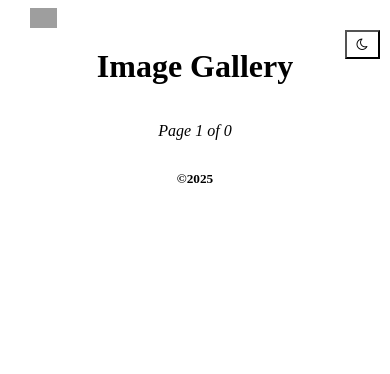
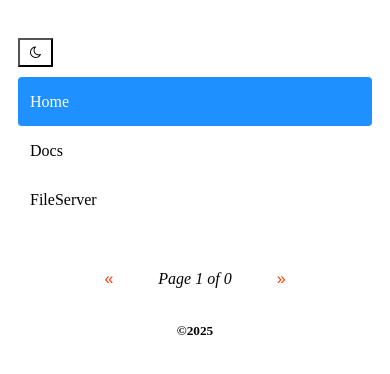
Before and after one commit to PercyLeinad/image-gallery, a FastAPI app: page / in a window 390 px wide. Shown: the top 374 px of the page. Run offline with FastAPI, Linux system fonts and the light colour scheme; grey boxes are pictures that could not be loaded.

Commit message:
ui improvement

```diff
--- a/backend/main.py
+++ b/backend/main.py
@@ -4,6 +4,7 @@ from fastapi.staticfiles import StaticFiles
 from fastapi.templating import Jinja2Templates
 from fastapi.middleware.cors import CORSMiddleware
 import re
+import random
 
 app = FastAPI()
 
@@ -46,7 +47,7 @@ for image in FULL_DIR.glob("*.jpg"):
                 "fhd": f"/{HD_DIR}/{image.name}",
             },
         })
-
+random.shuffle(image_data)
 # Initialize Jinja2 templates
 templates = Jinja2Templates(directory=FRONTEND_DIR / "templates")
 
@@ -76,7 +77,7 @@ async def home(request: Request,
         }
     )
 ###############################
-@app.get("/image/{image_id}")
+@app.get("/photo/{image_id}")
 async def view_image(request: Request, image_id: int):
     """Render image_view.html with a masked URL."""
     image_url = f"/backend/static/images/full/{image_id}.jpg"  # Masked URL (no direct static path)
--- a/frontend/static/css/styles.css
+++ b/frontend/static/css/styles.css
@@ -1,45 +1,7 @@
-/* :root {
-    --background-color: rgb(0, 0, 0);
-    --text-color: #ffffff;
-} */
-
 [data-theme="dark"] {
     --background-color: #000000;
     --text-color: #ffffff;
 }
-[data-src]{   /* ensures placeholders start full*/
-	min-width: auto;
-	min-height: 200px;
-	opacity: 1;
-}
-button#theme-toggle {
-    margin-top: 20px;
-    padding: 5px 10px;
-    cursor: pointer;
-    background-color: var(--text-color);
-    color: var(--background-color);
-}
-
-div.toggle {
-    position: absolute; /* Or fixed, depending on your needs */
-    top: 20px; /* Adjust as needed */
-    right: 20px; /* Adjust as needed */
-    display: flex;
-    flex-direction: column;
-    align-items: center;
-    justify-content: center;
-}
-
-@media (max-width: 768px) { /* Example breakpoint - adjust as needed */
-    div.toggle {
-        top: 10px; /* Adjust for smaller screens */
-        right: 10px; /* Adjust for smaller screens */
-        font-size: smaller; /* Optional: Adjust font size */
-    }
-}
-
-
-
 
 body {
     background-color: var(--background-color);
@@ -47,13 +9,62 @@ body {
     transition: background-color 0.3s, color 0.3s;
 }
 
+/* Wrapper div */
+.wrapper{
+
+    display: grid;
+    gap: 5px;
+    border-bottom: red;
+
+}
+/* header div */
+.header-right {
+    float: right;
+}
+.header {
+    overflow: hidden;
+    padding: 20px 10px;
+}
+.header a {
+    float: left;
+    color: var(--text-color);
+    text-align: center;
+    padding: 12px;
+    text-decoration: none;
+    font-size: 1rem;
+    line-height: 25px;
+    border-radius: 4px;
+}
+.header a:hover {
+    background-color: yellow;
+    color: green;
+}
+.header a.active {
+    background-color: dodgerblue;
+    color: white;
+}
+
+/* Images */
 .gallery{
     display: grid;
     grid-gap: 7px;
     border-bottom: 2px solid var(--color);
     grid-template-columns: repeat(5,1fr);
+}
+@media only screen and (max-width: 600px) {
+	.gallery {
+        display: grid;
+	  	grid-template-columns: repeat(auto-fit, minmax(150px, 1fr));
+	  	grid-gap: 5px;
 
+    }
+    h1 {
+		margin-top: 3rem;
+        font-size: 2em;
+		text-align: center;
+    }
 }
+
 .image-container{
 	grid-template-rows: subgrid;
 	grid-row: span;
@@ -74,7 +85,53 @@ body {
 
 .image-container img:hover {
 	transform: scale(1.05);
+
 }
+
+/* ensures placeholders start full*/
+[data-src]{
+	min-width: auto;
+	min-height: 200px;
+	opacity: 1;
+}
+
+/* theme-toggle button */
+button#theme-toggle {
+    margin-top: 20px;
+    padding: 5px 10px;
+    cursor: pointer;
+    background-color: var(--text-color);
+    color: var(--background-color);
+}
+
+div.toggle {
+    position: relative; /* Or fixed, depending on your needs */
+    top: 20px; /* Adjust as needed */
+    left: 20px; /* Adjust as needed */
+    align-items: center;
+    justify-content: center;
+}
+
+@media screen and (max-width: 768px) {
+    .header a {
+      float: none;
+      display: block;
+      text-align: left;
+    }
+    .header-right {
+      float: none;
+    }
+}
+
+
+@media (max-width: 768px) { /* Example breakpoint - adjust as needed */
+    div.toggle {
+        top: 10px; /* Adjust for smaller screens */
+        left: 10px; /* Adjust for smaller screens */
+    }
+}
+
+/* SAVE BUTTON */
 #save {
     background-color: DodgerBlue;
     border: none;
@@ -88,18 +145,9 @@ body {
 #save:hover {
     background-color: RoyalBlue;
 }
+
+
 @media only screen and (max-width: 600px) {
-	#main {
-	  	display: grid;
-	  	grid-template-columns: repeat(auto-fit, minmax(150px, 1fr));
-	  	grid-gap: 5px;
-
-    }
-    h1 {
-		margin-top: 3rem;
-        font-size: 2em;
-		text-align: center;
-    }
     #save {
         background-color: DodgerBlue;
         border: none;
@@ -224,7 +193,7 @@ cursor: pointer;
   color: hwb(14 0% 0%);
   padding: 5px 30px;
   border: 0;
-  font-size: 30px;
+  font-size: 1rem;
   cursor: pointer;
   outline: none;
 
@@ -238,13 +207,6 @@ cursor: pointer;
 			transform: scale(0.9);
 }
 
-img.logo-img{
-	position : absolute;
-	top: 8px;
-	left: 30px;
-	height: 20px;
-
-}
 .footer{
     position: relative;
     bottom: 3px;
--- a/frontend/templates/index.html
+++ b/frontend/templates/index.html
@@ -17,31 +17,35 @@
             <i class="fa fa-moon-o" aria-hidden="true"></i>
         </button>
     </div>
-
-
 </head>
 <body>
     <div class="wrapper">
         <div class="header">
-            <a href="/"><img src="/frontend/static/logo.png" alt="Logo" class="logo-img"></a>
-            <center><h1>Image Gallery</h1></center>
+            <div class="header-right">
+                <a class="active" href="/">Home</a>
+                <a href="http://localhost:5002/" target="_blank">Docs</a>
+                <a href="http://localhost:5001/" target="_blank">FileServer</a>
+            </div>
         </div>
-
         <div class="gallery" id="main">
             <!-- images here -->
                 {% for image in results %}
                     <div class="image-container">
-                        <img src="{{ image.urls.thumb }}" data-src="{{ image.urls.fhd }}" alt="Photo"
-                        onclick="window.location.href='{{ request.url_for('view_image',image_id=image.id)}}'">
+                        <img class="image" src="{{ image.urls.thumb }}" data-src="{{ image.urls.fhd }}" alt="Photo"
+                        onclick="window.location.href='{{ url_for('view_image',image_id=image.id) }}'">
                     </div>
                 {% endfor %}
         </div>
 
         <!-- pagination -->
         <div class="pagination">
+            <a href="{{ request.url_for('home') }}?page=1">
+                <button id="btnPrevious">&laquo; </button>
+            </a>
+
             {% if page > 1 %}
             <a href="{{ request.url_for('home') }}?page={{ page-1 }}">
-                <button id="btnPrevious">&larr; </button>
+                <button id="btnPrevious">Previous</button>
             </a>
             {% endif %}
 
@@ -49,9 +53,12 @@
 
             {% if page < total_pages %}
             <a href="{{ request.url_for('home') }}?page={{ page+1 }}">
-                <button id="btnNext">&rarr;</button>
+                <button id="btnNext">Next</button>
             </a>
             {% endif %}
+            <a href="{{ request.url_for('home') }}?page={{ total_pages }}">
+                <button id="btnPrevious">&raquo; </button>
+            </a>
         </div>
         <div class="footer">
             <h5><strong><center>&copy;2025</strong></center></h5>
```
Also changed, not shown: other parts of frontend/static/css/styles.css (+2 -81 lines).
